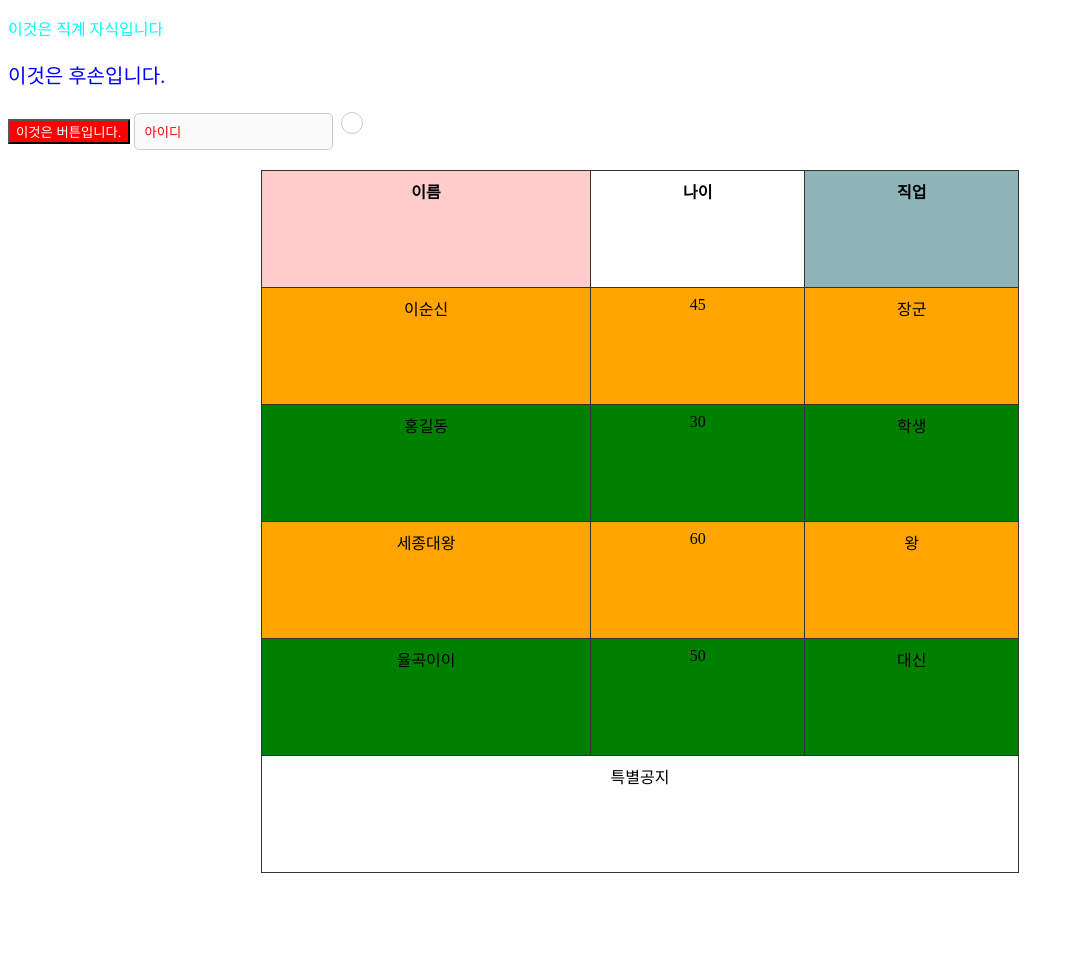
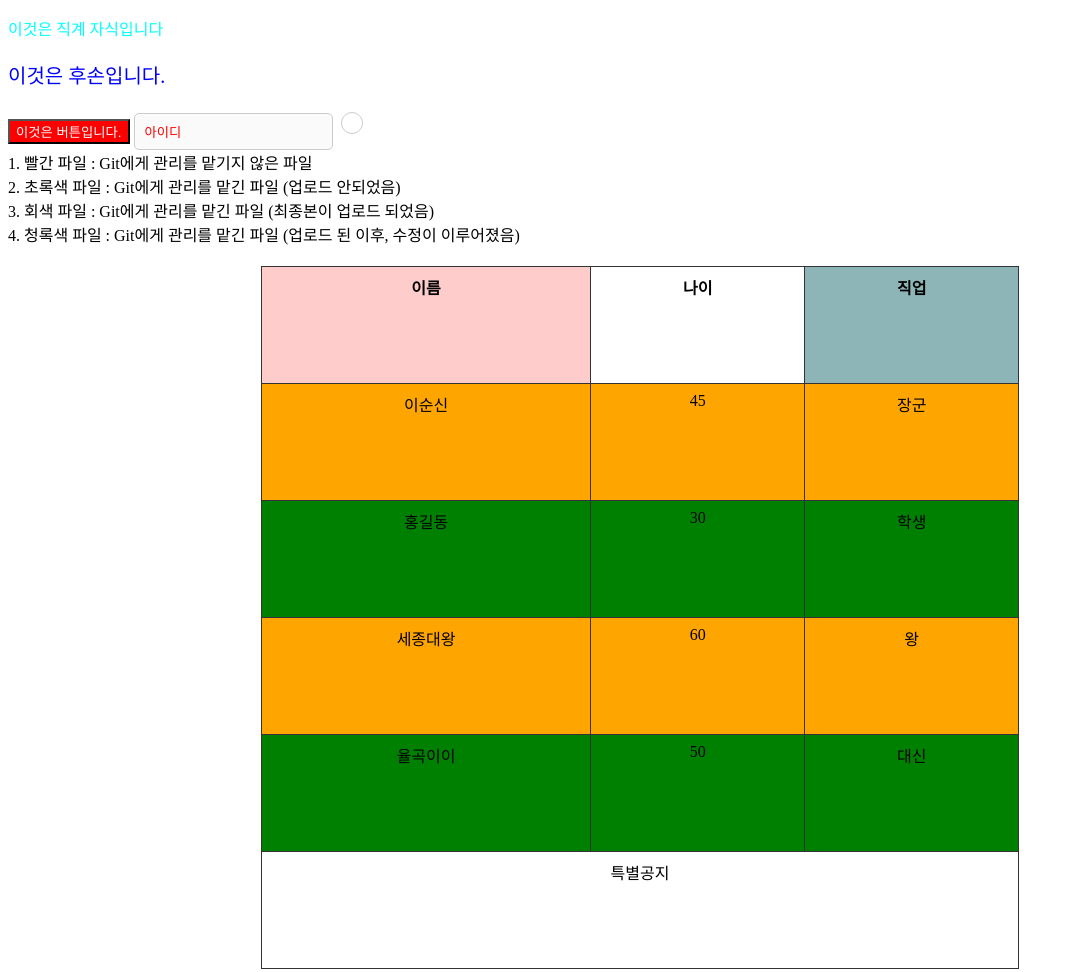
Before and after one commit to haneulgim95-hub/02_HTML, a plain HTML site: page chap07_selector.html in a window 1280 px wide. Shown: the whole page, without its empty margins (0-1074 px from the left). Before the commit the page ends 893 px from the top, so only its background shows below. Drawn offline with Linux system fonts and the light colour scheme.

Commit message:
3월 16일 수업내용 (2)

```diff
--- a/chap07_selector.html
+++ b/chap07_selector.html
@@ -60,6 +60,11 @@
             <td colspan="3">특별공지</td>
         </tr>
     </tfoot>
+
+    <div>1. 빨간 파일 : Git에게 관리를 맡기지 않은 파일</div>
+    <div>2. 초록색 파일 : Git에게 관리를 맡긴 파일 (업로드 안되었음)</div>
+    <div>3. 회색 파일 : Git에게 관리를 맡긴 파일 (최종본이 업로드 되었음)</div>
+    <div>4. 청록색 파일 : Git에게 관리를 맡긴 파일 (업로드 된 이후, 수정이 이루어졌음)</div>
 </table>
 </body>
 </html>
```
